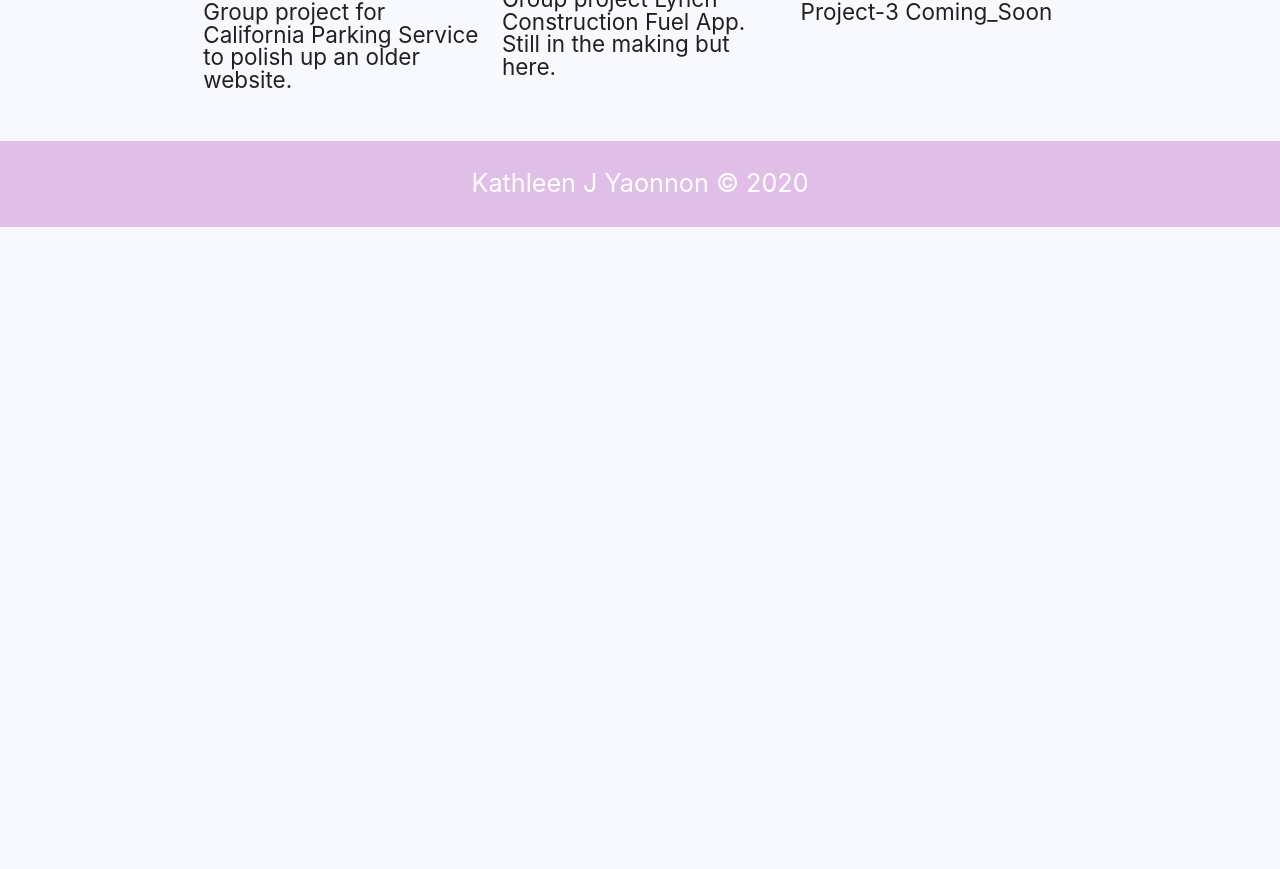
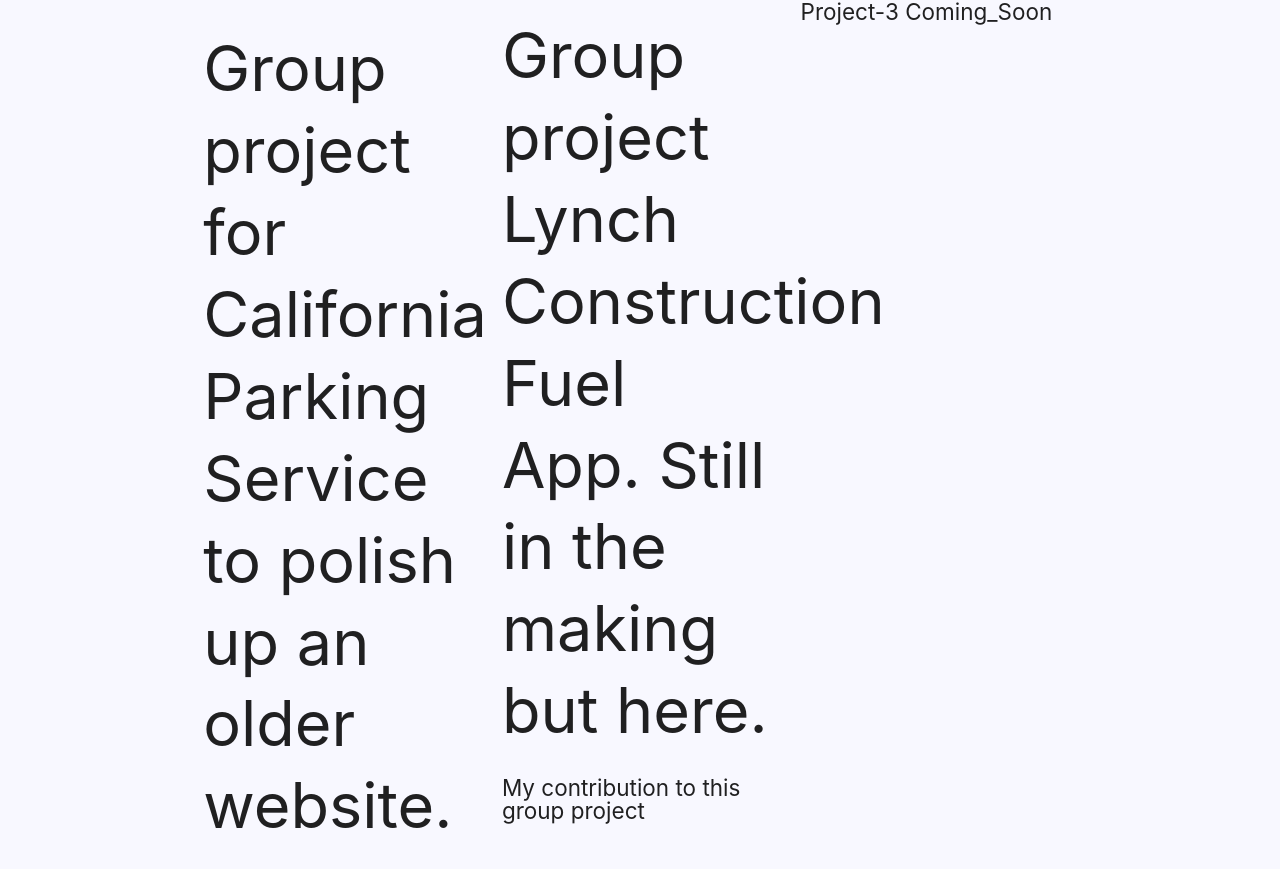
Before and after one commit to Kathleen-Y/updated_portfolio, a plain HTML site: page portfolio.html in a window 1280 px wide. Shown: the part 889-1758 px from the top of the page. Before the commit the page ends 1116 px from the top, so only its background shows below. Drawn offline with nearby package versions, Linux system fonts and the light colour scheme.

Commit message:
Update portfolio.html
description changes

```diff
--- a/portfolio.html
+++ b/portfolio.html
@@ -119,11 +119,13 @@
               <div class="row">
                 <div class="col s4">
                    <a href="https://github.com/hijaziii/Project-1"><img src="Assets/Images/valet_page.png" alt="Website screenshot"></a>
-                    <p>Group project for California Parking Service to polish up an older website.</p>
+                    <h1>Group project for California Parking Service to polish up an older website.</h1>
+                    <p>My contribution to this group project is creating the valet page, creating a color theme for the website, and creating social media profiles for the client.</p>
                   </div>
                   <div class="col s4">
                     <a href="https://github.com/corielynch/fuel-database"><img src="Assets/Images/lynch.png" alt=""></a>
-                    <p>Group project Lynch Construction Fuel App. Still in the making but here.</p>
+                    <h1>Group project Lynch Construction Fuel App. Still in the making but here.</h1>
+                    <p>My contribution to this group project</p>
                   </div>
                   <div class="col s4">
                     <img src="Assets/Images/coming_soon.png" alt=""></a>
@@ -135,7 +137,7 @@
 
    <!-- Footer -->
    <footer class="section purple lighten-4 white-text center">
-    <p class="flow-text">Kathleen J Yaonnon © 2020</p>
+    <p class="flow-text">Kathleen J Yoannon © 2020</p>
   </footer>
 
   <!--JavaScript at end of body for optimized loading-->
```
